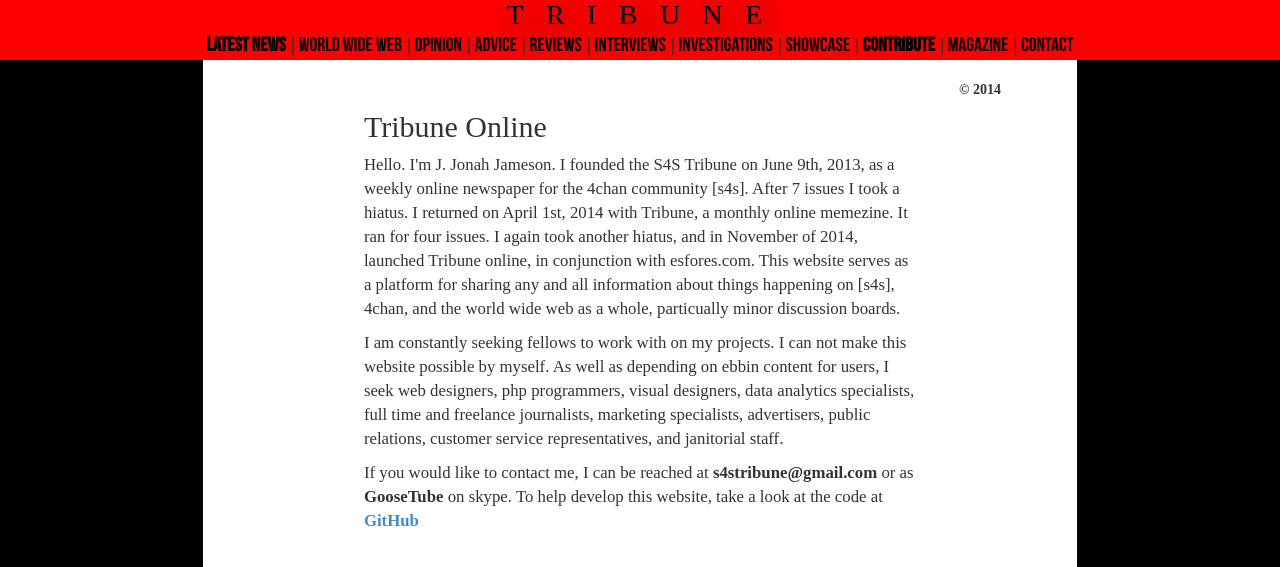
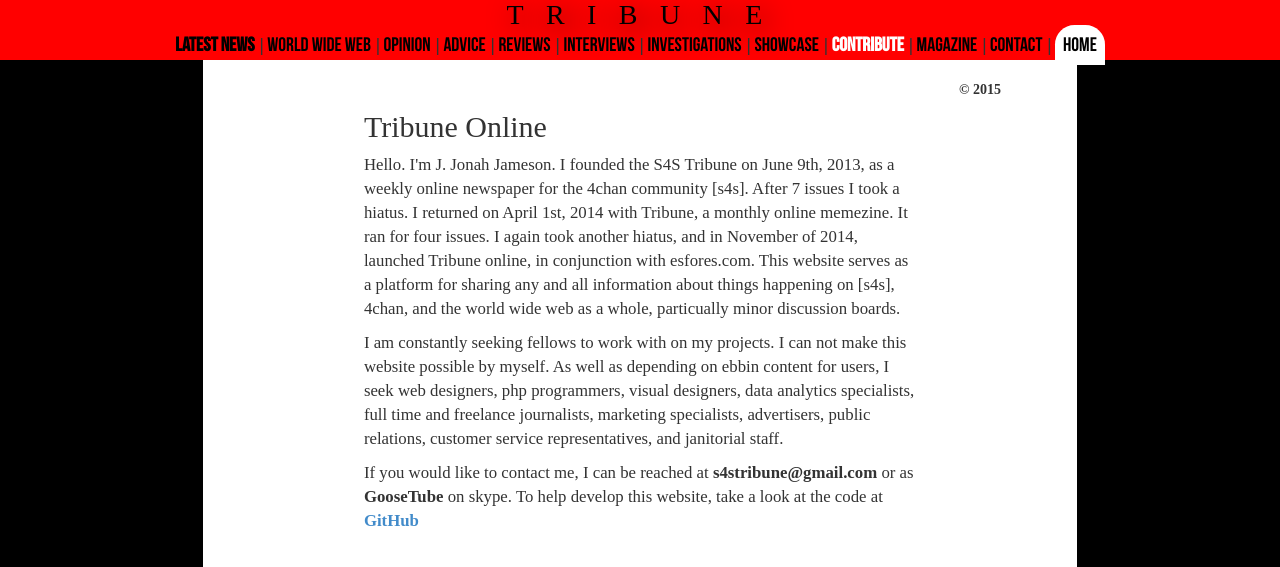
Before and after one commit to goosehub/esfores, a CodeIgniter app: page / in a window 1280 px wide. Shown: the top 567 px of the page. Run offline with CodeIgniter, Linux system fonts and the light colour scheme; some web fonts are replaced.

Commit message:
Tribune home link, contact style, year update
Freshening up Tribune Online.

```diff
--- a/tribune/application/views/templates/footer.php
+++ b/tribune/application/views/templates/footer.php
@@ -1,4 +1,4 @@
-</br><strong id="copyright">&copy; 2014</strong>
+</br><strong id="copyright">&copy; 2015</strong>
 </div>
   <div class="col-md-2">
   	<div id="rightCol"></div>
--- a/tribune/application/views/templates/header.php
+++ b/tribune/application/views/templates/header.php
@@ -28,7 +28,8 @@
 		  <a id="investigations" type="button" class="nav-item" href="/tribune/news/showcase">Showcase</a><p class="divider"> |</p>
 		  <a id="contribute" type="button" class="nav-item" href="/tribune/news/contribute">Contribute</a><p class="divider"> |</p>
 		  <a id="magazine" type="button" class="nav-item" href="/tribunemagazine">Magazine</a><p class="divider"> |</p>
-		  <a id="contact" type="button" class="nav-item" href="/tribune/about">Contact</a>
+		  <a id="contact" type="button" class="nav-item" href="/tribune/about">Contact</a><p class="divider"> |</p>
+		  <a id="home" type="button" class="nav-item" href="/">Home</a>
 		</div>
 	</div>
 </div>
--- a/tribune/resources/style.css
+++ b/tribune/resources/style.css
@@ -55,14 +55,22 @@ body {
   font-size: 1.4em;
   font-weight: bold;
 }
+#contribute {
+  color: white !important;
+}
 #contribute:hover {
-  color: #00BF00 !important;
+  color: black !important;
 }
 #magazine:hover {
   color: #FFFF00 !important;
 }
 #contact:hover {
   color: #0000FF !important;
+}
+#home {
+  padding: 0.4em;
+  background: white;
+  border-radius: 1em 1em 0 0;
 }
 
 /* For fade out in article previews */
```
